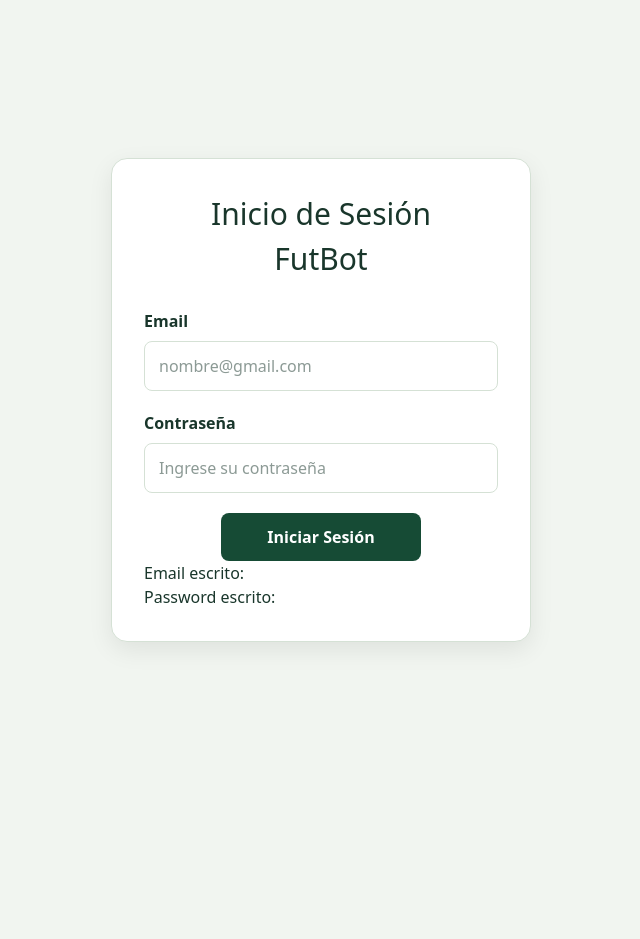
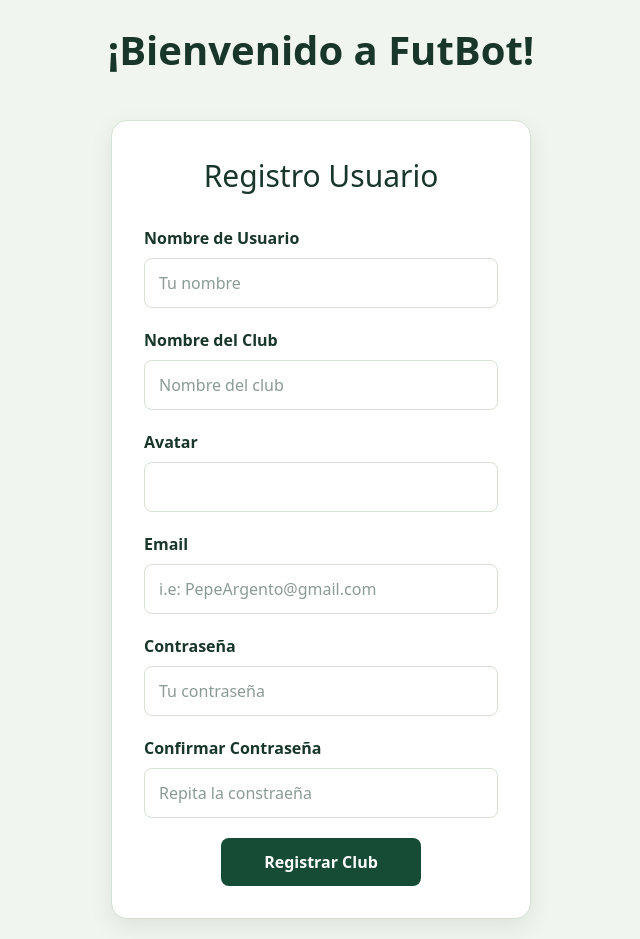
Before and after one commit to grupo-i-s-s/FutBot-I.S.S, a React (Vite) app in the folder frontend/: page / in a window 1280 px wide. Shown: the whole page, without its empty margins (319-959 px from the left). Before the commit the page ends 800 px from the top, so only its background shows below. Built offline with nearby package versions, Linux system fonts and the light colour scheme.

Commit message:
Agrego base de la vista registrar usuario/club

```diff
--- /dev/null
+++ b/frontend/src/features/register/RegisterPage.css
@@ -0,0 +1,65 @@
+.register-page {
+    min-height: 100vh;
+    display: flex;
+    justify-content: center;
+    align-items: center;
+    padding: 20px;
+    flex-direction: column;
+}
+
+.main-page-title {
+    font-size: 40px;
+    color: #19362b;
+    margin-bottom: 40px; /* Separación entre el título y las tarjetas */
+    text-align: center;
+    font-weight: bold;
+}
+
+.user_register-card {
+    width: 100%;
+    max-width: 420px;
+    background-color: white;
+    padding: 32px;
+    border: 1px solid #d5e1d5;
+    border-radius: 16px;
+    box-shadow: 0 8px 24px rgba(0, 0, 0, 0.08);
+}
+.register-title {
+    margin-bottom: 28px;
+    text-align: center;
+    font-size: 30px;
+    color: #19362b;
+}
+
+.formulary-box {
+    margin-bottom: 20px;
+}
+
+.formulary-box label {
+    display: block;
+    margin-bottom: 8px;
+    font-weight: 600;
+    color: #19362b;
+}
+
+.formulary-box input {
+    width: 100%;
+    padding: 12px 14px;
+    border: 1px solid #d5e1d5;
+    border-radius: 8px;
+    font-size: 16px;
+}
+
+.register-button {
+    display: block;
+    width: 200px;
+    margin: 20px auto 0;
+    padding: 12px;
+    border: none;
+    border-radius: 8px;
+    background-color: #164b35;
+    color: white;
+    font-size: 16px;
+    font-weight: 600;
+    cursor: pointer;
+}
--- /dev/null
+++ b/frontend/src/features/register/RegisterPage.jsx
@@ -0,0 +1,48 @@
+
+import './RegisterPage.css'
+
+export default function RegisterPage() {
+    return (
+        <main className="register-page">
+            <h1 className="main-page-title">¡Bienvenido a FutBot!</h1>
+                <section className="user_register-card">
+                    <h1 className="register-title">Registro Usuario</h1>
+                    <form>
+                        <div className="formulary-box">
+                            <label htmlFor="user-name">Nombre de Usuario</label>
+                            <input id="user-name" type="text" placeholder="Tu nombre" />
+                        </div>
+                        <div className="formulary-box">
+                            <label htmlFor="club-name">Nombre del Club</label>
+                            <input id="club-name" type="text" placeholder="Nombre del club" />
+                        </div>
+
+                        <div className="formulary-box">
+                            <label htmlFor="avatar">Avatar</label>
+                            <input id="avatar" type="text" placeholder="" />
+                        </div>
+
+                        <div className="formulary-box">
+                            <label htmlFor="user-email">Email</label>
+                            <input id="user-email" type="email" placeholder="i.e: PepeArgento@gmail.com" />
+                        </div>
+
+                        <div className="formulary-box">
+                            <label htmlFor="user-password">Contraseña</label>
+                            <input id="user-password" type="password" placeholder="Tu contraseña" />
+                        </div>
+
+                        <div className = "formulary-box">
+                            <label htmlFor="user-password-confirm">Confirmar Contraseña</label>
+                            <input id="user-password-confirm" type="password" placeholder="Repita la constraeña" />
+                        </div>
+                    </form>
+                    <form>
+                        <button type="button" className="register-button">
+                            Registrar Club
+                        </button>
+                    </form>
+                </section>
+        </main>
+    )
+}
--- a/frontend/src/main.jsx
+++ b/frontend/src/main.jsx
@@ -1,10 +1,12 @@
 import { StrictMode } from 'react'
 import { createRoot } from 'react-dom/client'
-import Login from './features/login/LoginPage.jsx'
+//import Login from './features/login/LoginPage.jsx'
+import RegisterPage from './features/register/RegisterPage.jsx'
 import './styles.css'
 
 createRoot(document.getElementById('root')).render(
   <StrictMode>
-    <Login />
+    {/*<Login />*/}
+    <RegisterPage />
   </StrictMode>,
 )
```
